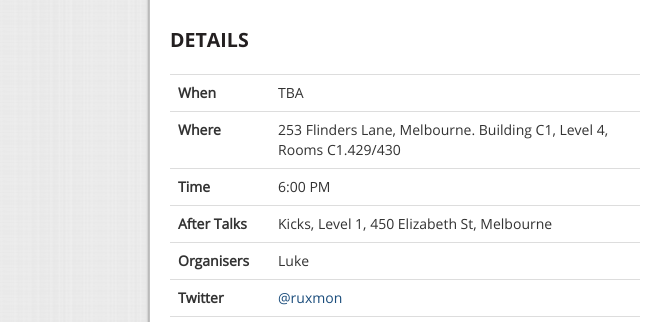
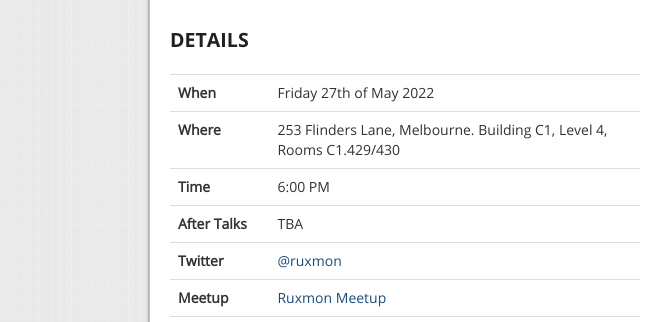
Before and after one commit to ruxmon/ruxmon.github.io, a plain HTML site: page melbourne/index.html in a window 1280 px wide. Shown: the part 193-515 px from the top of the page, 0-665 px from the left. Drawn offline with Linux system fonts and the light colour scheme; files that its build step writes are made by us from their sources; grey boxes are pictures that could not be loaded.

Commit message:
Update index.html

```diff
--- a/melbourne/index.html
+++ b/melbourne/index.html
@@ -64,7 +64,7 @@
 		<tbody>
 			<tr class="even">
 				<td><b>When</b></td>
-				<td>TBA</td>
+				<td>Friday 27th of May 2022</td>
 			</tr>
 			<tr class="even">
 				<td><b>Where</b></td>
@@ -76,11 +76,8 @@
 			</tr>
 			<tr class="even">
 				<td><b>After Talks</b></td>
-				<td>Kicks, Level 1, 450 Elizabeth St, Melbourne</td>
+				<td>TBA</td>
 			</tr>
-			<tr class="even">
-				<td><b>Organisers</td>
-				<td>Luke</td>
 			<tr class="even">
 				<td><b>Twitter</b></td>
 				<td><a href="https://twitter.com/ruxmon">@ruxmon</a></td>
```
